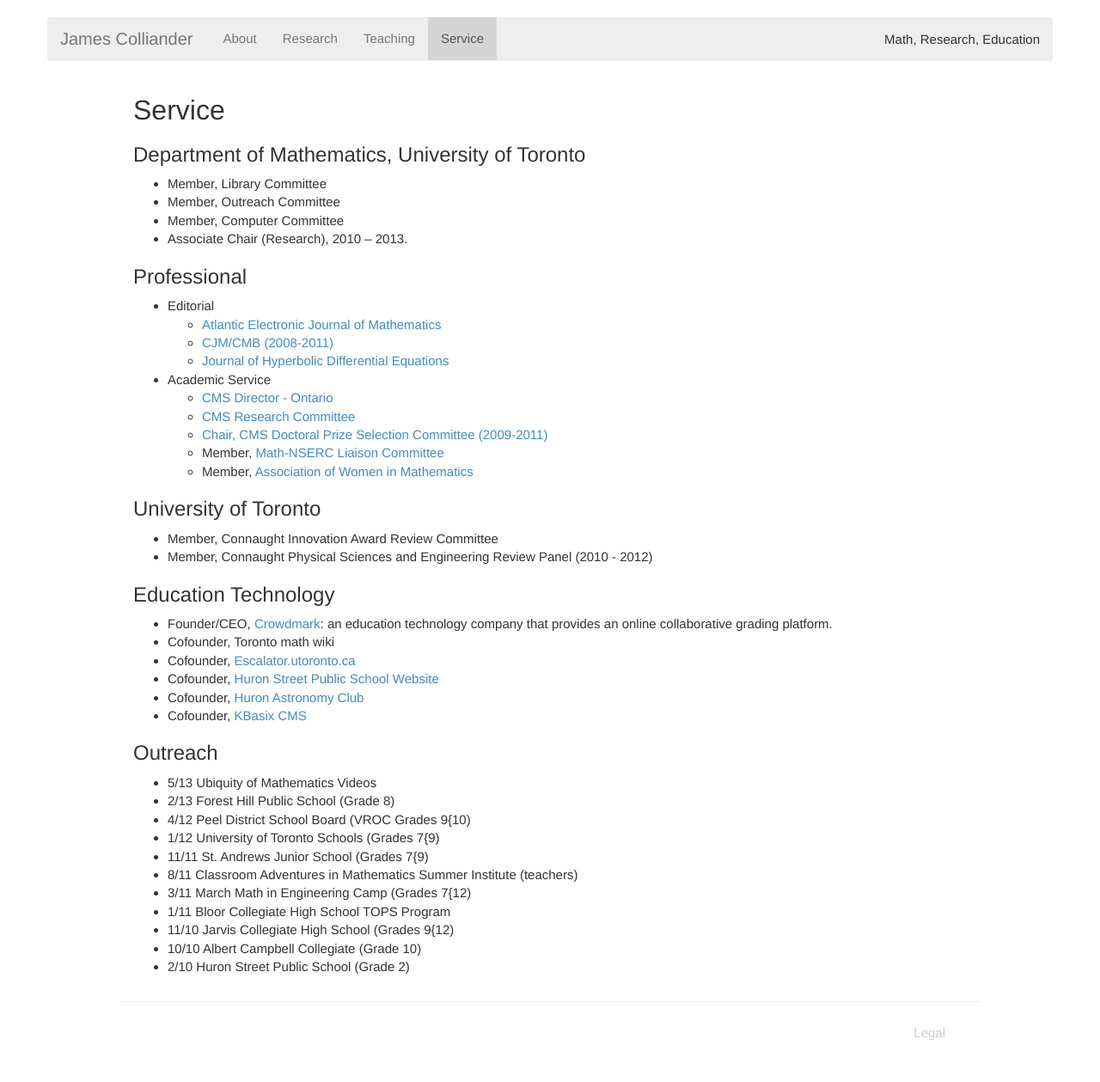
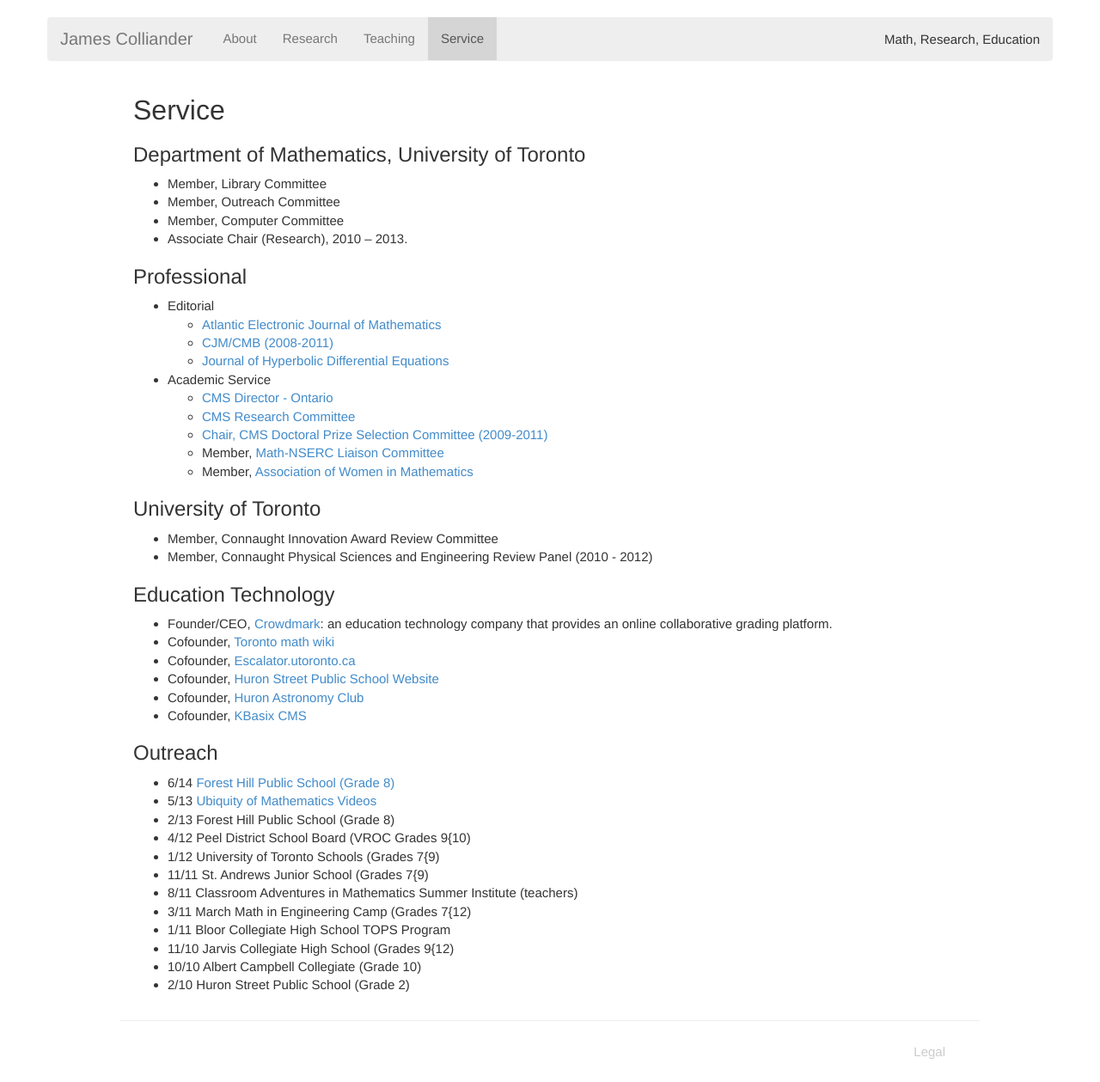
Before and after one commit to lilianliu52/colliand.github.com, a Jekyll site: the page built from service.md, in a window 1280 px wide. Shown: the whole page at 86% size. Built offline with Jekyll 4.4.1, drawn with Linux system fonts in a browser that asks for light colours; nearby versions of some CDN libraries; before the commit the page ends 1238 px from its top, so only the background shows below that.

Commit message:
changes to service file

```diff
--- a/service.md
+++ b/service.md
@@ -41,7 +41,7 @@ icons: true
 ### Education Technology
 
 * 	Founder/CEO, [Crowdmark](http://crowdmark.com): an education technology company that provides an online collaborative grading platform.
-*	Cofounder, Toronto math wiki
+*	Cofounder, [Toronto math wiki](http://wiki.math.toronto.edu/TorontoMathWiki/index.php/Main_Page)
 * 	Cofounder, [Escalator.utoronto.ca](http://welcome.escalator.utoronto.ca/home/)
 *	Cofounder, [Huron Street Public School Website](https://tdsb-huron.escalator.utoronto.ca/home/)
 *	Cofounder, [Huron Astronomy Club](https://tdsb-huron.escalator.utoronto.ca/home/astroclub/)
@@ -49,7 +49,8 @@ icons: true
 
 ### Outreach
 
-*	5/13 Ubiquity of Mathematics Videos
+*	6/14 [Forest Hill Public School (Grade 8)](http://colliand.com/calculus/)
+*	5/13 [Ubiquity of Mathematics Videos](https://www.youtube.com/playlist?list=PLMPrcFkBL4h0MnUCol3Cf5GIU3rM5xmPg)
 *	2/13 Forest Hill Public School (Grade 8)
 *	4/12 Peel District School Board (VROC Grades 9{10)
 *	1/12 University of Toronto Schools (Grades 7{9)
```
